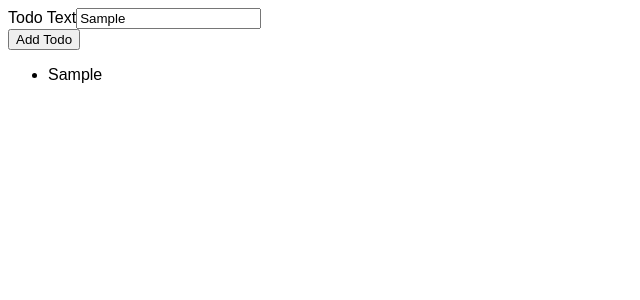
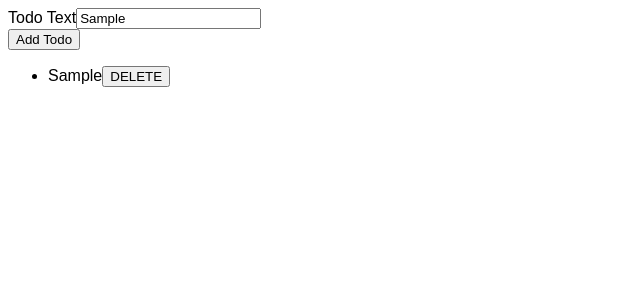
Before and after one commit to benzelcurry/ts-todo, a React (Create React App) app: page / in a window 1280 px wide. Both pictures are taken after typing "Sample" into the empty fields and a click on the button "Add Todo". Shown: the top 300 px of the page, without its empty margins (0-640 px from the left). Built offline with nearby package versions, Linux system fonts and the light colour scheme; the HTML template or start-up script is replaced by a standard one.

Commit message:
Add delete button to todos

```diff
--- a/src/App.tsx
+++ b/src/App.tsx
@@ -14,10 +14,16 @@
     ]);
   };
 
+  const todoDeleteHandler = (todoId: string) => {
+    setTodos(prevTodos => {
+      return prevTodos.filter(todo => todo.id !== todoId);
+    });
+  };
+
   return (
     <div className="app">
       <NewTodo onAddTodo={todoAddHandler} />
-      <TodoList items={todos} />
+      <TodoList items={todos} onDeleteTodo={todoDeleteHandler} />
     </div>
   );
 };
--- a/src/components/TodoList.tsx
+++ b/src/components/TodoList.tsx
@@ -1,13 +1,21 @@
 import React from 'react';
 
 interface TodoListProps {
-  items: {id: string, text: string}[]
+  items: {id: string, text: string}[];
+  onDeleteTodo: (id: string) => void;
 }
 
 const TodoList: React.FC<TodoListProps> = props => {
   return (
     <ul>
-      { props.items.map(todo => <li key={todo.id}>{todo.text}</li>) }
+      { props.items.map(todo => (
+        <li key={todo.id}>
+          <span>{todo.text}</span>
+          <button onClick={props.onDeleteTodo.bind(null, todo.id)}>
+            DELETE
+          </button>
+        </li>)
+      )}
     </ul>
   )
 };
```
